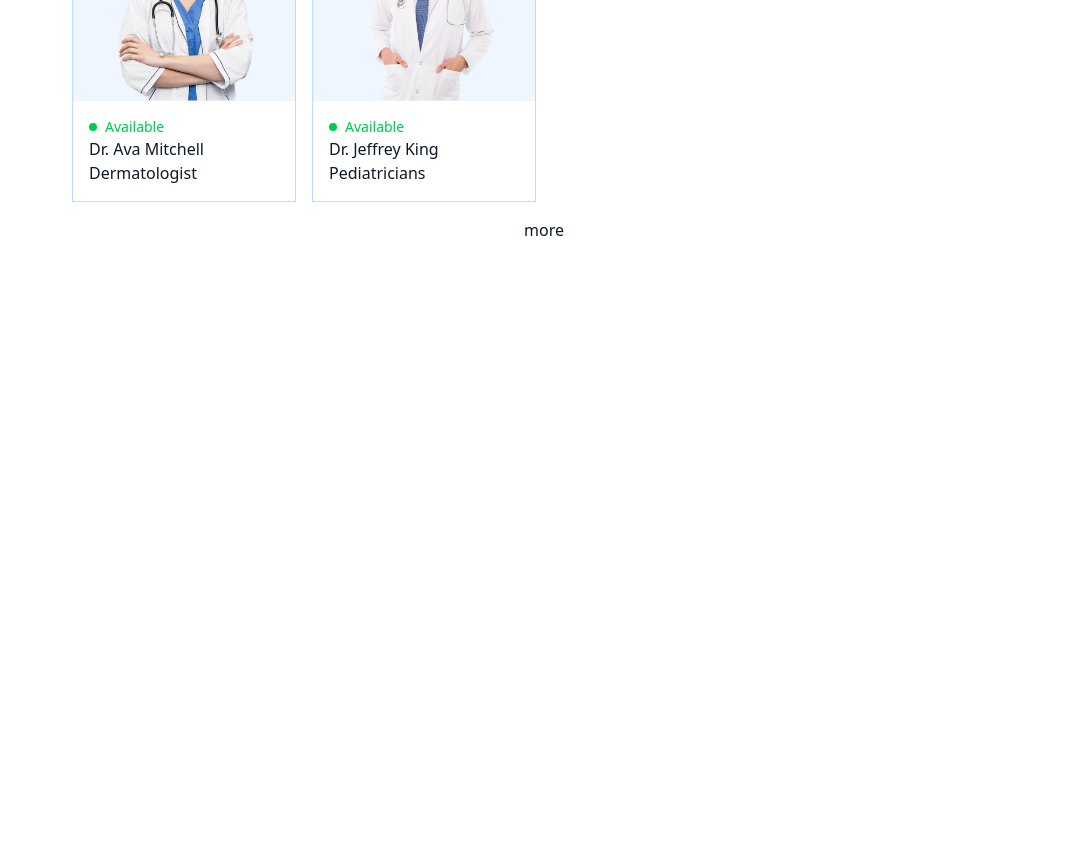
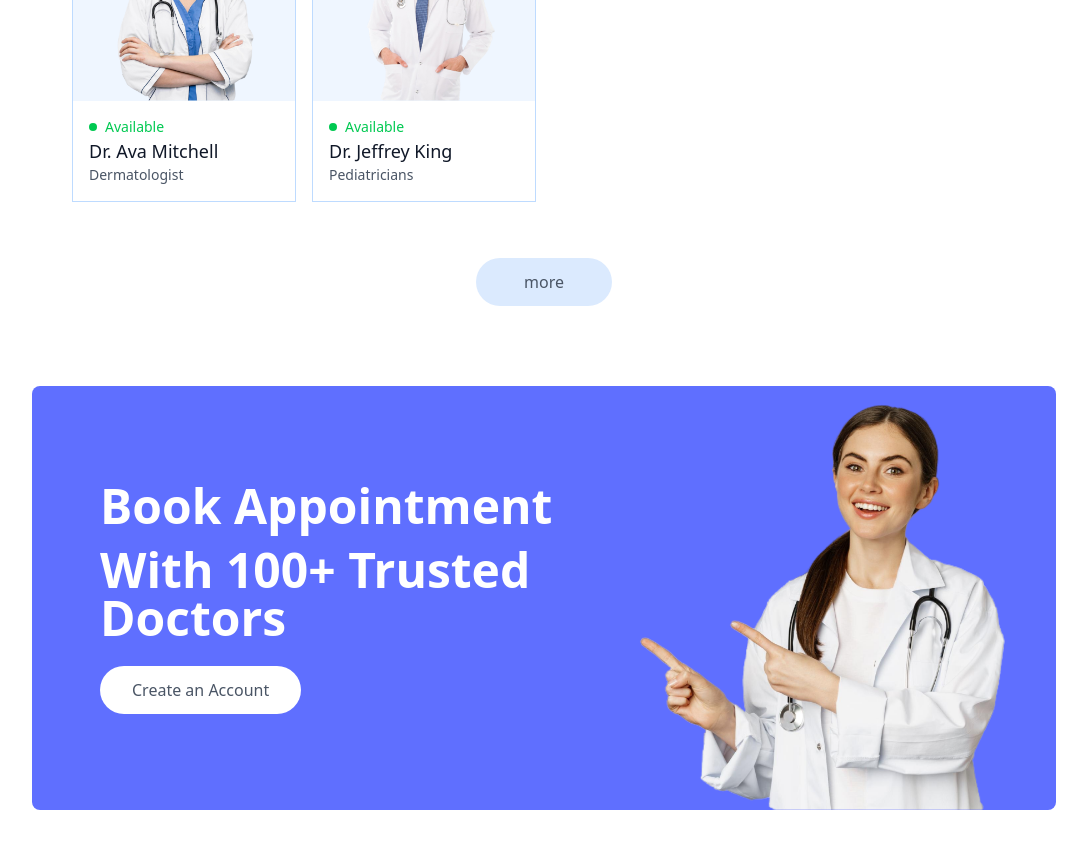
Before and after one commit to arpitkairati07/Telemedicine, a React (Vite) app in the folder Frontend Telemedicine/: page / in a window 1280 px wide. Shown: the part 2080-2929 px from the top of the page, without its empty margins (96-1183 px from the left). Before the commit the page ends 2386 px from the top, so only its background shows below. Built offline with nearby package versions, Linux system fonts and the light colour scheme.

Commit message:
Banner section

```diff
--- a/Frontend Telemedicine/index.html
+++ b/Frontend Telemedicine/index.html
@@ -1,5 +1,5 @@
 <!doctype html>
-<html lang="en">
+<html lang="en" class="scroll-smooth">
   <head>
     <meta charset="UTF-8" />
     <link rel="icon" type="image/svg+xml" href="/vite.svg" />
--- /dev/null
+++ b/Frontend Telemedicine/src/Components/Banner.jsx
@@ -0,0 +1,37 @@
+import React from "react";
+import { assets } from "../assets/assets_frontend/assets";
+import { useNavigate } from "react-router-dom";
+
+const Banner = () => {
+  const navigate = useNavigate();
+  return (
+    <div className="flex bg-[var(--primary)] rounded-lg px-6 sm:px-10 md:px-14 lg:px-12 my-20 md:x-10">
+      {/* ----------------Left Side ---------------------*/}
+      <div className="flex-1 py-8 sm:py-10 md:py-16 lg:py-24 lg:pl-5">
+        <div className="text-xl sm:text-2xl md:text-3xl lg:text-5xl font-semibold text-white">
+          <p>Book Appointment</p>
+          <p className="mt-4">With 100+ Trusted Doctors</p>
+        </div>
+        <button
+          className="bg-white text-sm sm:text-base text-gray-600 px-8 py-3 rounded-full mt-6 hover:scale-105 transition-all"
+          onClick={() => {
+            navigate("/login");
+            scrollTo(0, 0);
+          }}
+        >
+          Create an Account
+        </button>
+      </div>
+      {/* ----------------Right Side ---------------------*/}
+      <div className="hidden md:block md:w-1/2 lg:w-[370px] relative">
+        <img
+          className="w-full absolute bottom-0 right-0 max-w-md"
+          src={assets.appointment_img}
+          alt="Appointment Image"
+        />
+      </div>
+    </div>
+  );
+};
+
+export default Banner;
--- a/Frontend Telemedicine/src/Components/TopDoctors.jsx
+++ b/Frontend Telemedicine/src/Components/TopDoctors.jsx
@@ -1,7 +1,11 @@
-import React from "react";
+import React, { useContext } from "react";
 import { doctors } from "../assets/assets_frontend/assets";
+import { useNavigate } from "react-router-dom";
+import { AppContext } from "../Context/AppContext";
 
 const TopDoctors = () => {
+  const navigate = useNavigate();
+  const { doctors } = useContext(AppContext);
   return (
     <div className="flex flex-col items-center gap-4 my-16 text-gray-900 md:mx-10">
       <h1 className="text-3xl font-medium">Top Doctors To Book</h1>
@@ -12,6 +16,7 @@
         {doctors.slice(0, 10).map((item, index) => (
           <div
             key={index}
+            onClick={() => navigate(`/appointment/${item._id}`)}
             className="border border-blue-200 roundex-xl overflow-hidden cursor-pointer hover:translate-y-[-10px] transition-all duration-500"
           >
             <img className="bg-blue-50" src={item.image} alt="" />
@@ -20,13 +25,21 @@
                 <p className="w-2 h-2 bg-green-500 rounded-full"></p>
                 <p>Available</p>
               </div>
-              <p>{item.name}</p>
-              <p>{item.speciality}</p>
+              <p className="text-gray-900 text-lg font-medium ">{item.name}</p>
+              <p className="text-gray-600 text-sm">{item.speciality}</p>
             </div>
           </div>
         ))}
       </div>
-      <button>more</button>
+      <button
+        onClick={() => {
+          navigate("/doctors");
+          scrollTo(0, 0);
+        }}
+        className="bg-blue-100 text-gray-600 px-12 py-3 rounded-full mt-10 hover:translate-y-[-4px] transition-all duration-500"
+      >
+        more
+      </button>
     </div>
   );
 };
--- /dev/null
+++ b/Frontend Telemedicine/src/Context/AppContext.jsx
@@ -0,0 +1,15 @@
+import React, { createContext } from "react";
+import { doctors } from "../assets/assets_frontend/assets";
+
+export const AppContext = createContext();
+
+const AppContextProvider = (props) => {
+  const value = {
+    doctors,
+  };
+  return (
+    <AppContext.Provider value={value}>{props.children}</AppContext.Provider>
+  );
+};
+
+export default AppContextProvider;
--- a/Frontend Telemedicine/src/Pages/Home.jsx
+++ b/Frontend Telemedicine/src/Pages/Home.jsx
@@ -2,6 +2,7 @@
 import Header from "../Components/Header";
 import SpecialityMenu from "../Components/SpecialityMenu";
 import TopDoctors from "../Components/TopDoctors";
+import Banner from "../Components/Banner";
 
 const Home = () => {
   return (
@@ -9,6 +10,7 @@
       <Header></Header>
       <SpecialityMenu></SpecialityMenu>
       <TopDoctors></TopDoctors>
+      <Banner></Banner>
     </div>
   );
 };
--- a/Frontend Telemedicine/src/main.jsx
+++ b/Frontend Telemedicine/src/main.jsx
@@ -2,10 +2,13 @@
 import { createRoot } from "react-dom/client";
 import "./index.css";
 import App from "./App.jsx";
-import {BrowserRouter} from 'react-router-dom'
+import { BrowserRouter } from "react-router-dom";
+import AppContextProvider from "./Context/AppContext.jsx";
 
 createRoot(document.getElementById("root")).render(
   <BrowserRouter>
-    <App />
+    <AppContextProvider>
+      <App />
+    </AppContextProvider>
   </BrowserRouter>
 );
```
